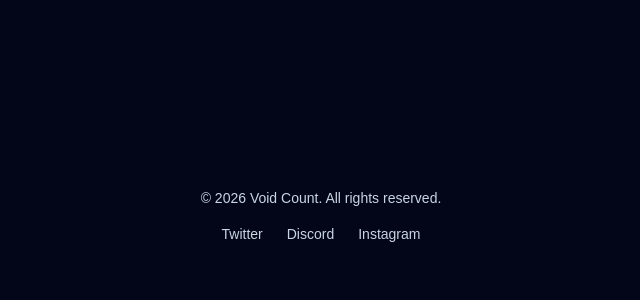
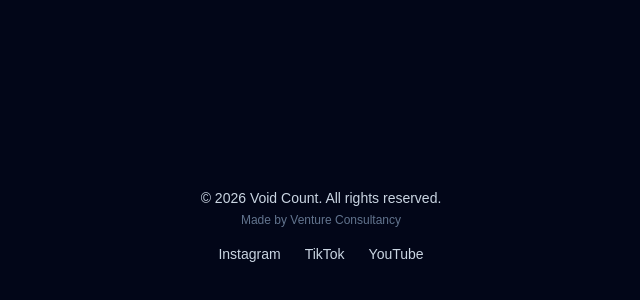
Before and after one commit to vsskkv/void-count, a Next.js app: page / in a window 1280 px wide. Shown: the part 2740-3040 px from the top of the page, without its empty margins (319-959 px from the left). Built offline with nearby package versions, Linux system fonts and the light colour scheme.

Commit message:
Update SiteFooter component to include additional attribution for Venture Consultancy and add TikTok and YouTube links for enhanced social media presence.

```diff
--- a/components/layout/SiteFooter.tsx
+++ b/components/layout/SiteFooter.tsx
@@ -2,11 +2,16 @@ export const SiteFooter = () => {
   return (
     <footer className="w-full py-12 px-4 text-center text-slate-300 text-sm relative z-50">
       <div className="max-w-4xl mx-auto flex flex-col gap-4">
-        <p>&copy; 2026 Void Count. All rights reserved.</p>
+        <div>
+          <p>&copy; 2026 Void Count. All rights reserved.</p>
+          <p className="mt-1 text-slate-500 text-xs">
+            Made by <a href="https://VikramSinghKainth.com" target="_blank" rel="noopener noreferrer" className="hover:text-purple-400 transition-colors">Venture Consultancy</a>
+          </p>
+        </div>
         <div className="flex justify-center gap-6">
-          <a href="#" className="hover:text-purple-300 transition-colors">Twitter</a>
-          <a href="#" className="hover:text-purple-300 transition-colors">Discord</a>
           <a href="#" className="hover:text-purple-300 transition-colors">Instagram</a>
+          <a href="#" className="hover:text-purple-300 transition-colors">TikTok</a>
+          <a href="#" className="hover:text-purple-300 transition-colors">YouTube</a>
         </div>
       </div>
     </footer>
```
